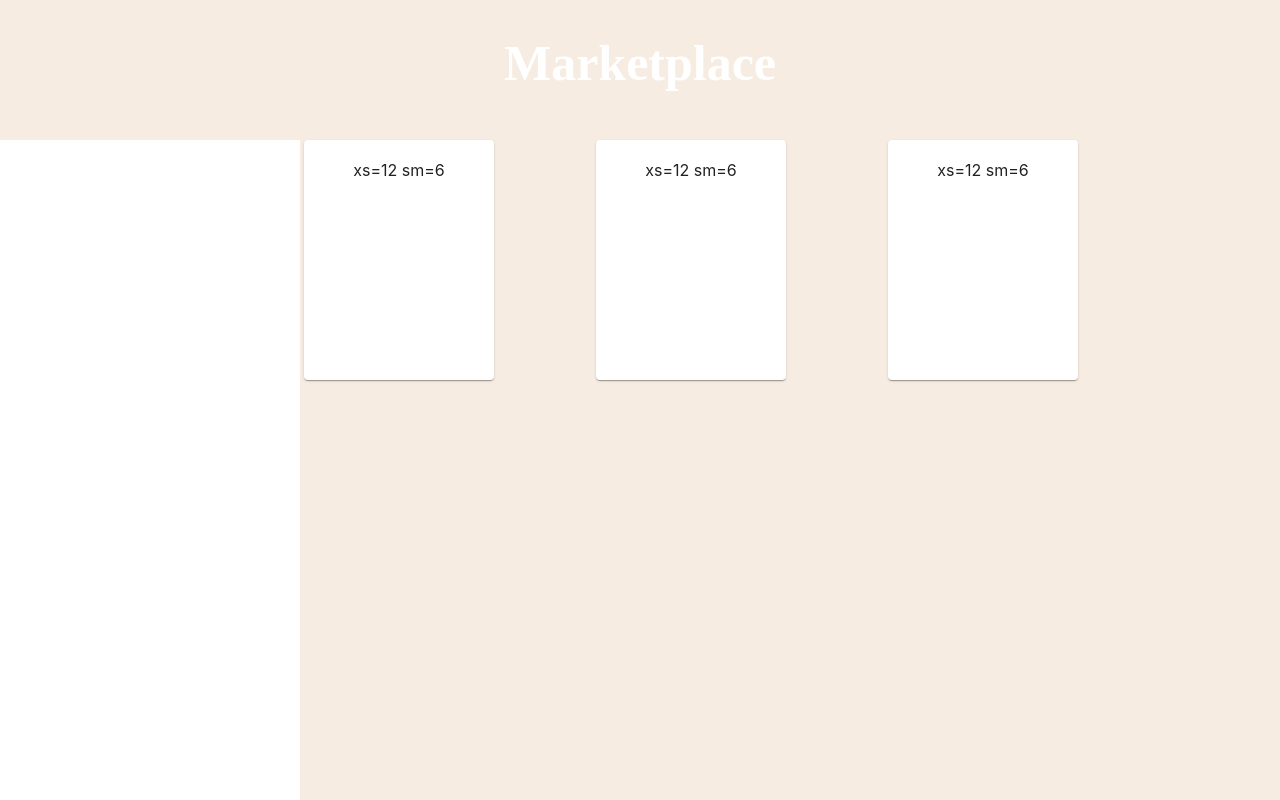
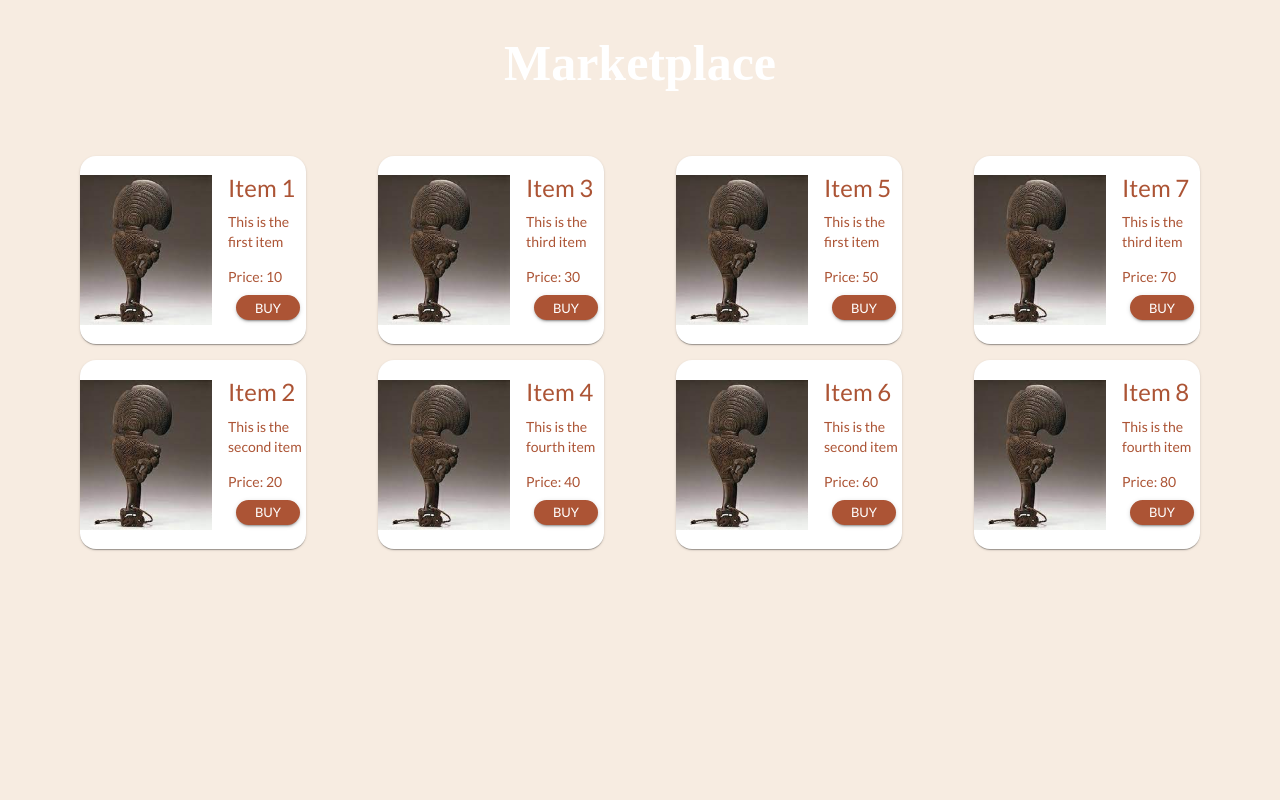
Before and after one commit to maxventer00/mapuche-art-school, a React (Create React App) app: page /marketplace in a window 1280 px wide. Shown: the part 820-1620 px from the top of the page. Built offline with nearby package versions, Linux system fonts and the light colour scheme; a web font is replaced by a local one.

Commit message:
Shop item cards on marketplace
Added cards to display shop items from a list of items

```diff
--- a/src/containers/Marketplace/marketplace.tsx
+++ b/src/containers/Marketplace/marketplace.tsx
@@ -10,14 +10,18 @@ import {
   Card,
   CardContent,
   CardMedia,
+  CardActionArea,
+  CardActions,
   autocompleteClasses,
   Grid,
+  List,
+  ListItem
 } from "@mui/material";
 import { useHistory } from "react-router";
 import homapageBackground from "../../images/homeBackground.png";
 import { Box } from "@mui/system";
 import itemTest from "../../images/itemTest.png";
-import { Filter } from './filter';
+//import { Filter } from './filter';
 
 const useStyles = makeStyles((theme) =>
   createStyles({
@@ -92,6 +96,69 @@ const useStyles = makeStyles((theme) =>
   })
 );
 
+// Shop Item Data
+// ADD MORE TAGS TO THE ITEM
+
+const shopData = [
+  {
+    id: 1,
+    name: "Item 1",
+    price: "10",
+    description: "This is the first item",
+    image: itemTest,
+  },
+  {
+    id: 2,
+    name: "Item 2",
+    price: "20",
+    description: "This is the second item",
+    image: itemTest,
+  },
+  {
+    id: 3,
+    name: "Item 3",
+    price: "30",
+    description: "This is the third item",
+    image: itemTest,
+  },
+  {
+    id: 4,
+    name: "Item 4",
+    price: "40",
+    description: "This is the fourth item",
+    image: itemTest,
+  },
+  {
+    id: 5,
+    name: "Item 5",
+    price: "50",
+    description: "This is the first item",
+    image: itemTest,
+  },
+  {
+    id: 6,
+    name: "Item 6",
+    price: "60",
+    description: "This is the second item",
+    image: itemTest,
+  },
+  {
+    id: 7,
+    name: "Item 7",
+    price: "70",
+    description: "This is the third item",
+    image: itemTest,
+  },
+  {
+    id: 8,
+    name: "Item 8",
+    price: "80",
+    description: "This is the fourth item",
+    image: itemTest,
+  },
+]
+
+
 const theme = createTheme();
 
 function Marketplace() {
@@ -126,12 +193,53 @@ function Marketplace() {
         <h1 className={`${classes.h1_header}`}>Marketplace</h1>
 
         {/* Filters Container */}
-        <Container maxWidth={false} className={`${classes.filterContainer}`}>
+        {/* <Container maxWidth={false} className={`${classes.filterContainer}`}>
+       </Container> */}
+
+        {/* Marketplace grid container */}
+        <Container>
+          <Grid container justifyContent="center" alignItems="center" >
+            <List sx={{ columns: 4, gap: 5 }}>
+              {shopData.map((item => (
+                <ListItem key={item.name}>
+                  <Card sx={{ maxWidth: 400, maxHeight: 225, borderRadius: 4 }}>
+                    <CardActionArea sx={{ display: 'flex' }}>
+                      <CardMedia
+                        component="img"
+                        height="150"
+                        width="100"
+                        image={item.image}
+                        alt="No Image Available"
+                      />
+                      <CardContent sx={{ flexDirection: "column" }}>
+                        <Grid container justifyContent="space-between">
+                          <Typography gutterBottom variant="h5" component="div" color="#AC5435">
+                            {item.name}
+                          </Typography>
+
+                        </Grid>
+                        <Typography variant="body2" color="#AC5435">
+                          {item.description}
+                        </Typography>
+                        <br />
+                        <Typography variant="body2" color="#AC5435" align="left">
+                          Price: {item.price}
+                        </Typography>
+                        <CardActions sx={{ justifyContent: 'end' }} >
+                          <Button size="small" color="secondary" variant="contained" sx={{ borderRadius: 25, maxHeight: 25 }} >
+                            BUY
+                          </Button>
+                        </CardActions>
+                      </CardContent>
+                    </CardActionArea>
+                  </Card>
+                </ListItem>
+              )))}
+            </List>
+          </Grid>
         </Container>
 
-        {/* Marketplace grid container */}
-        <Container   >
-        <Grid container spacing={2}>
+          {/* <Grid container spacing={2}>
           <Grid item xs={3} sx={{ position: "relative", marginLeft: 30 }}>
             <Paper className={`${classes.paper}`} sx={{ height: 200, width: 150 }}>xs=12 sm=6</Paper>
           </Grid>
@@ -141,8 +249,7 @@ function Marketplace() {
           <Grid item xs={3} sx={{ position: "relative" }}>
             <Paper className={`${classes.paper}`} sx={{ height: 200, width: 150 }}>xs=12 sm=6</Paper>
           </Grid>
-        </Grid>
-        </Container>
+        </Grid> */}
 
       </Container>
       <Container>
```
